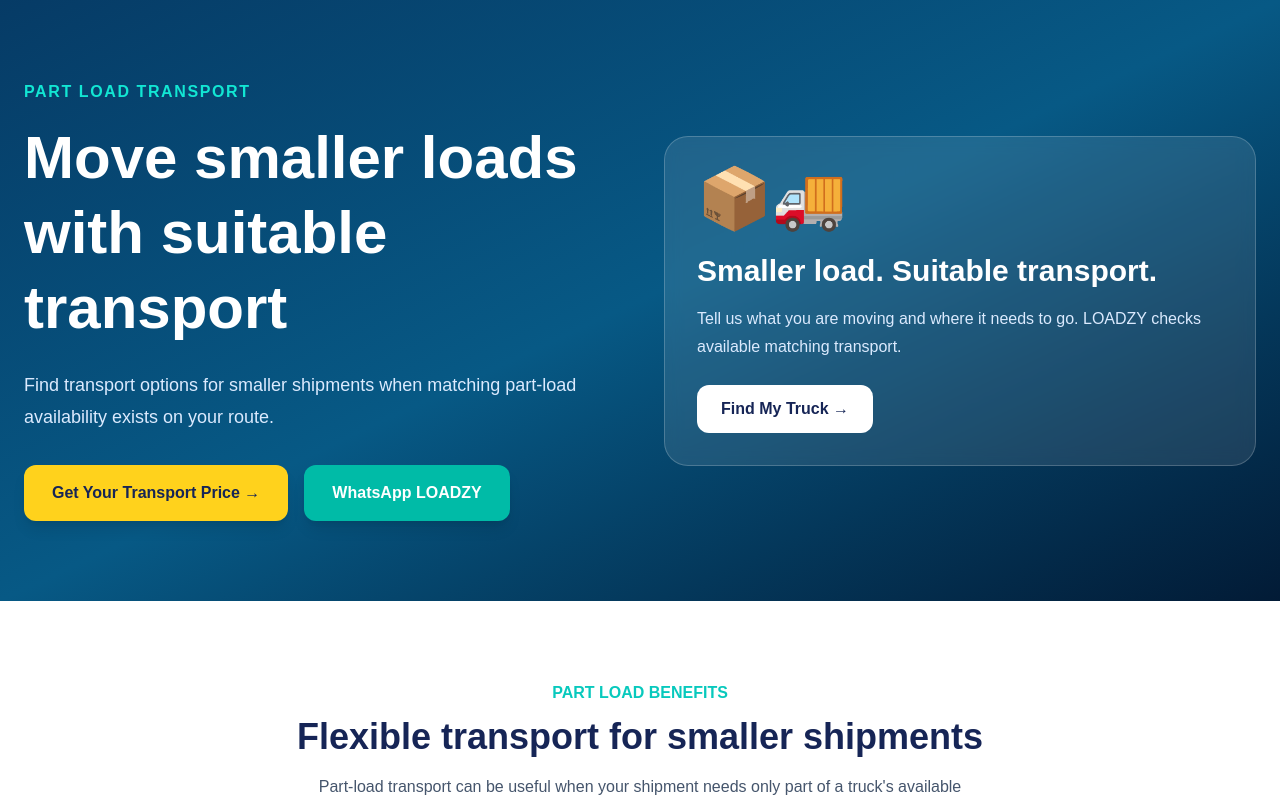
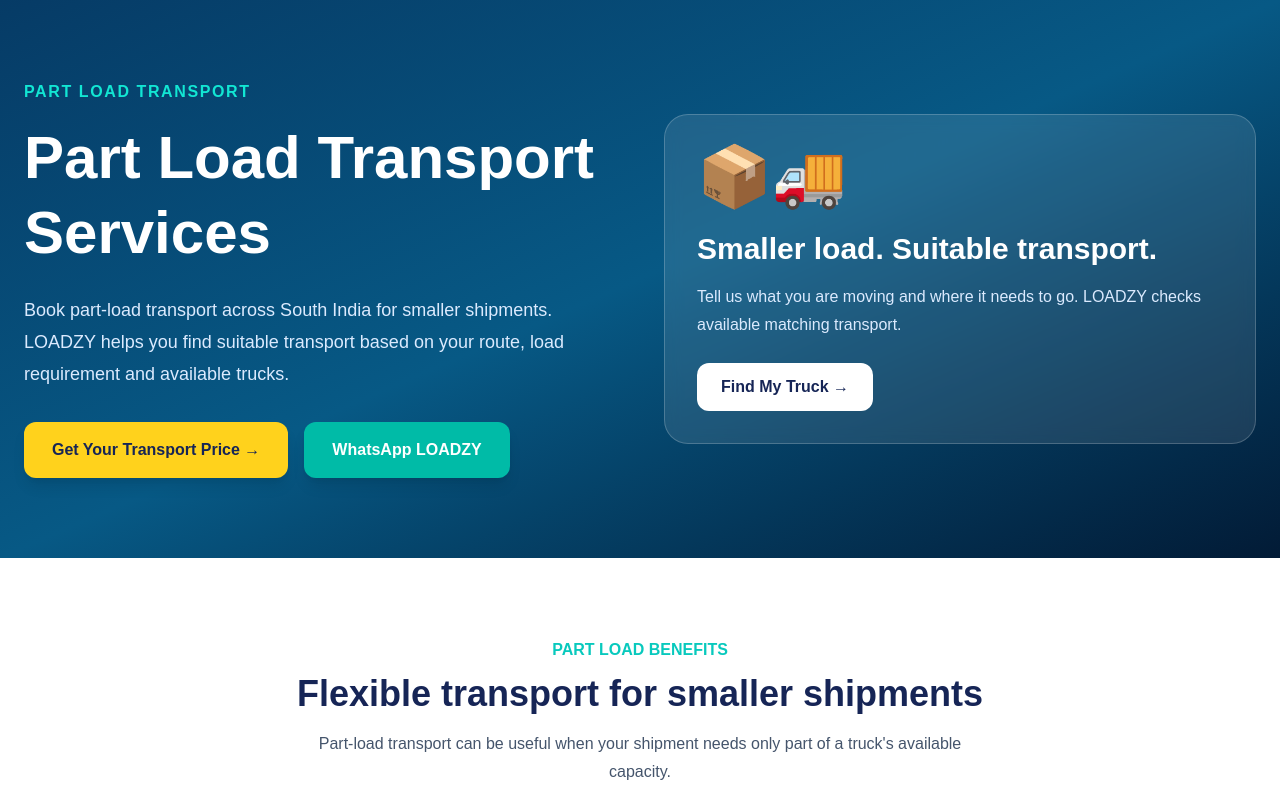
Before and after one commit to haleemablog-del/loadzy, a Next.js app: page /part-load in a window 1280 px wide. Shown: the top 800 px of the page. Built offline with nearby package versions, Linux system fonts and the light colour scheme.

Commit message:
Optimize part load page SEO

```diff
--- a/app/part-load/page.tsx
+++ b/app/part-load/page.tsx
@@ -1,4 +1,32 @@
 import Link from "next/link";
+import type { Metadata } from "next";
+
+export const metadata: Metadata = {
+  title: "Part Load Transport Services | LOADZY",
+  description:
+    "Book part-load transport across South India with LOADZY. Find suitable transport for furniture, household items, cartons, retail goods, small business loads and other shipments.",
+  keywords: [
+    "part load transport",
+    "part load truck booking",
+    "part load transport South India",
+    "part truck transport",
+    "LTL transport",
+    "part load booking",
+    "truck booking South India",
+    "LOADZY",
+  ],
+  alternates: {
+    canonical: "https://www.loadzyinfra.in/part-load",
+  },
+  openGraph: {
+    title: "Part Load Transport Services | LOADZY",
+    description:
+      "Find suitable part-load transport across South India with LOADZY.",
+    url: "https://www.loadzyinfra.in/part-load",
+    siteName: "LOADZY",
+    type: "website",
+  },
+};
 
 const benefits = [
   {
@@ -64,12 +92,13 @@ export default function PartLoadPage() {
               </div>
 
               <h1 className="mt-4 text-4xl font-black leading-tight md:text-6xl">
-                Move smaller loads with suitable transport
+                Part Load Transport Services
               </h1>
 
               <p className="mt-6 max-w-xl text-lg leading-8 text-blue-100">
-                Find transport options for smaller shipments when matching
-                part-load availability exists on your route.
+                Book part-load transport across South India for smaller shipments.
+LOADZY helps you find suitable transport based on your route,
+load requirement and available trucks.
               </p>
 
               <div className="mt-8 flex flex-wrap gap-4">
```
